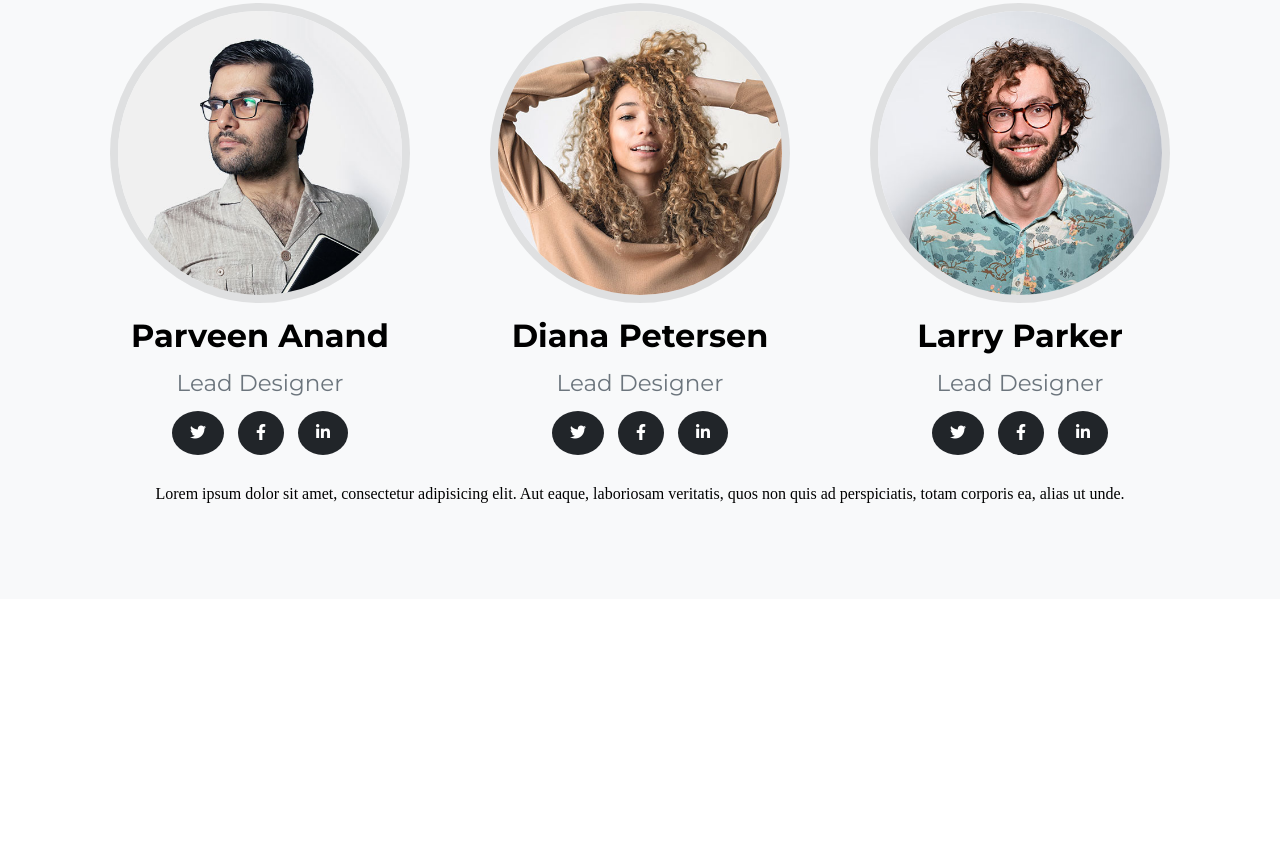
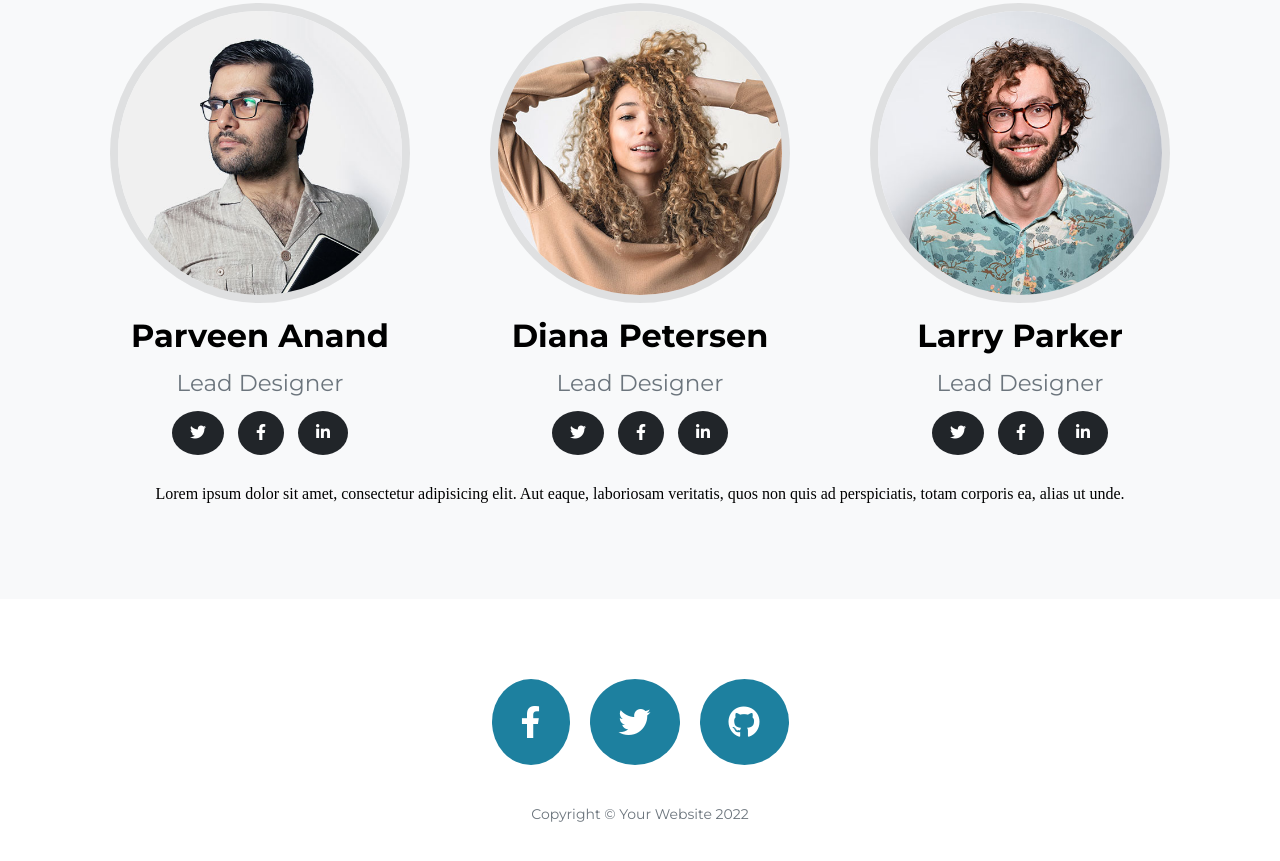
Before and after one commit to ibramila/stylish-portfolio, a plain HTML site: page index.html in a window 1280 px wide. Shown: the part 3594-4455 px from the top of the page. Before the commit the page ends 4193 px from the top, so only its background shows below. Drawn offline with Linux system fonts and the light colour scheme.

Commit message:
modified footer

```diff
--- a/assets/scss/layout/_footer.scss
+++ b/assets/scss/layout/_footer.scss
@@ -0,0 +1,30 @@
+footer {
+    display: flex;
+    flex-direction: column;
+    justify-content: center;
+    align-items: center;
+    padding: 80px 0;
+    width: 100%;
+    gap: 40px;
+
+    .links2 {
+        display: flex;
+        gap: 20px;
+
+        i {
+            padding: 27px 29px;
+            color: white;
+            background-color: #1d809f;
+            border-radius: 50%;
+            border: none;
+            font-size: 32px;
+        }
+
+    }
+
+    span {
+        font-size: 14px;
+        color: #6c757d;
+        font-family: $header-font-family;
+    }
+}
--- a/assets/scss/pages/_home.scss
+++ b/assets/scss/pages/_home.scss
@@ -209,10 +209,11 @@ main {
         }
     }
 
-    #map{
+    #map {
         width: 100%;
         height: 480px;
-        iframe{
+
+        iframe {
             width: 100%;
             height: 100%;
         }
--- a/index.html
+++ b/index.html
@@ -256,6 +256,12 @@
         </section>
     </main>
     <footer>
+        <div class="links2">
+            <i class="fa-brands fa-facebook-f"></i>
+            <i class="fa-brands fa-twitter"></i>
+            <i class="fa-brands fa-github"></i>
+        </div>
+        <span>Copyright © Your Website 2022</span>
 
     </footer>
 </body>
```
Also changed, not shown: assets/css/main.css, 1 other file.
